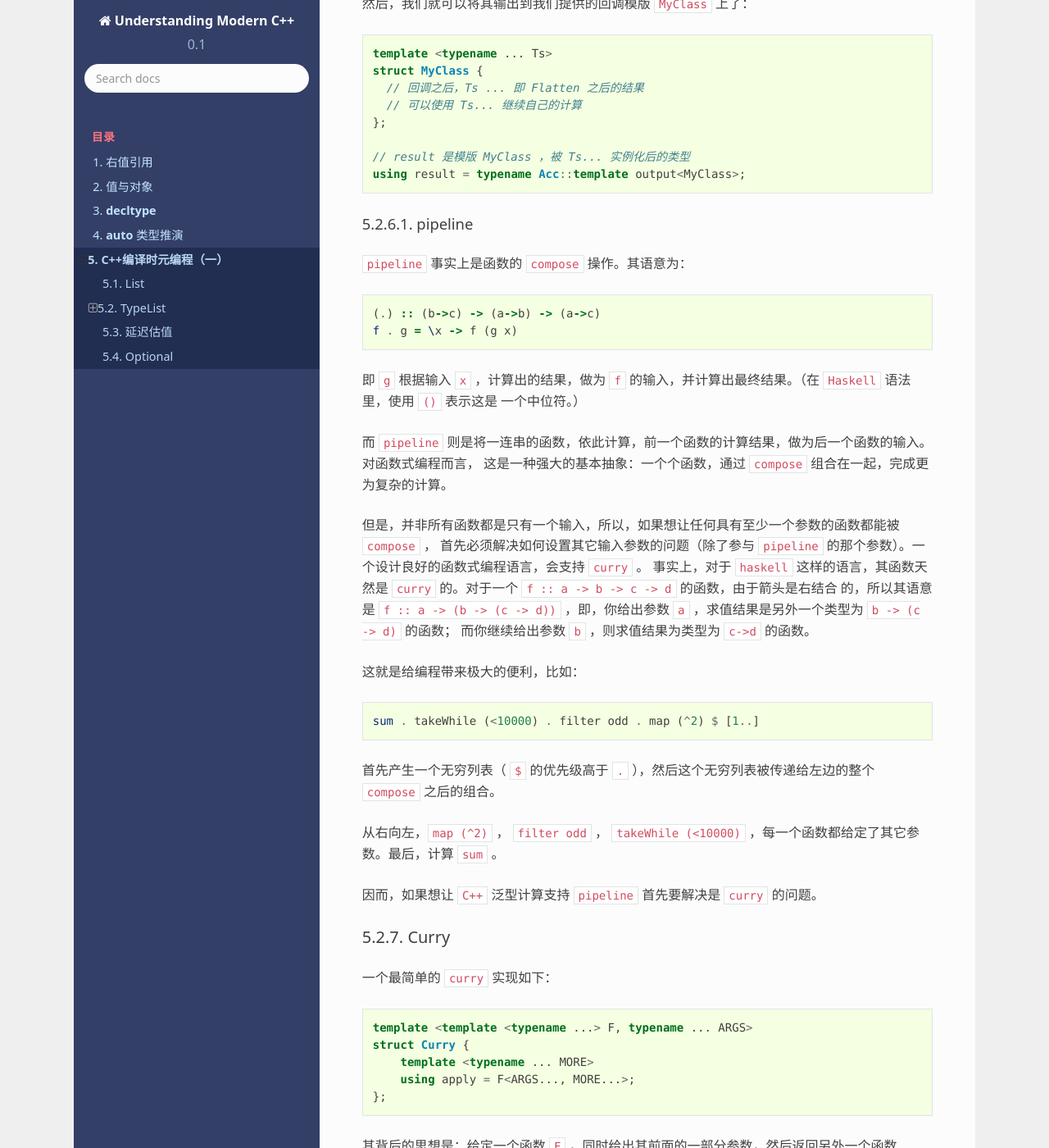
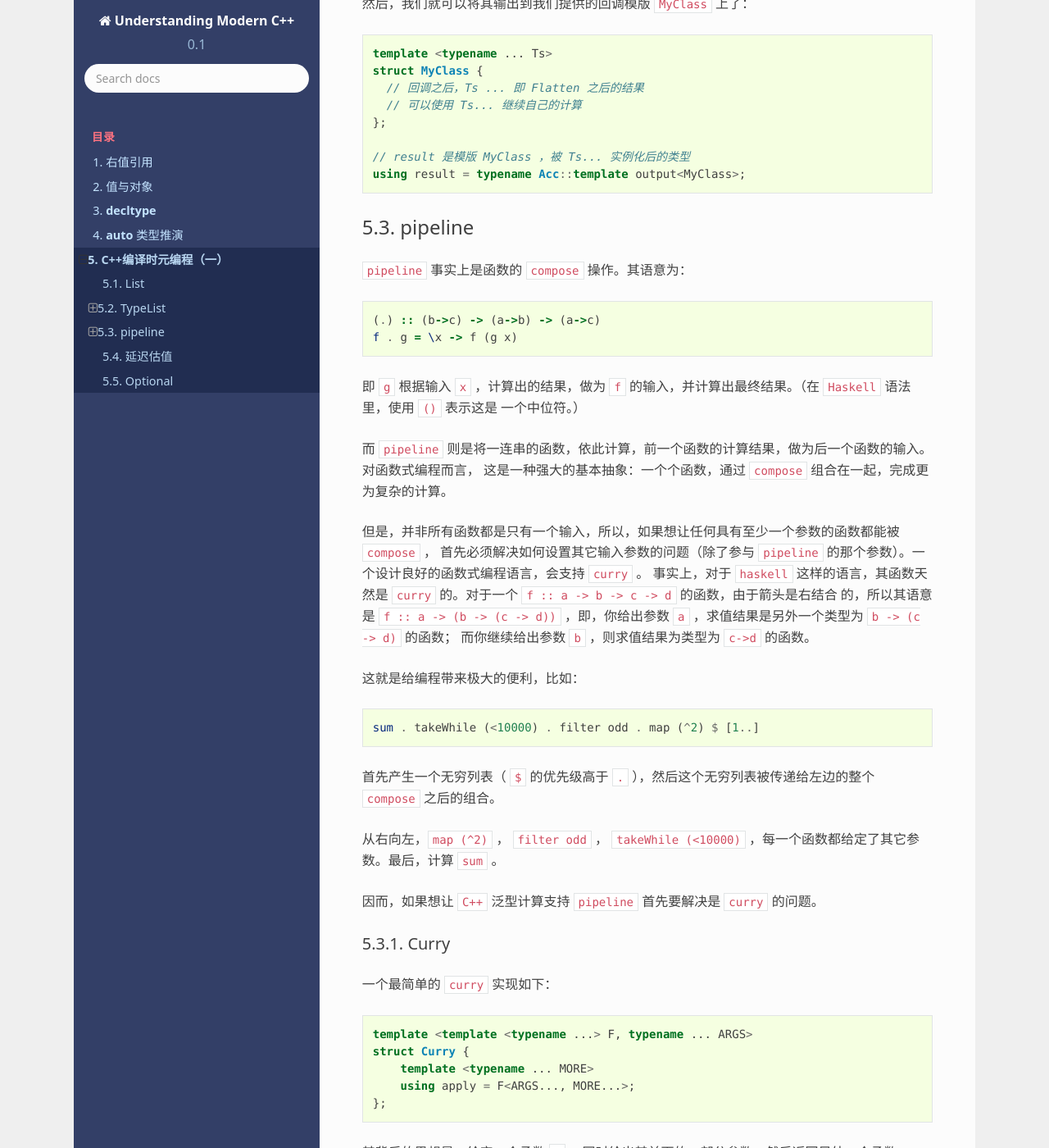
Before and after one commit to godsme/understand_modern_cpp, a Sphinx documentation site: the page built from docs/source/fp.rst, in a window 1280 px wide and 1400 px high, scrolled down 29768 px. Shown: the whole window at 82% size. Built offline with Sphinx 7.4.7 and the Read the Docs theme 2.0.0, drawn with Linux system fonts in a browser that asks for light colours; formulas are drawn with MathJax 3.

Commit message:
added more data

```diff
--- a/docs/source/fp.rst
+++ b/docs/source/fp.rst
@@ -1341,8 +1341,9 @@ Flatten
    // result 是模版 MyClass ，被 Ts... 实例化后的类型
    using result = typename Acc::template output<MyClass>;
 
+
 pipeline
-____________
+----------------
 
 ``pipeline`` 事实上是函数的 ``compose`` 操作。其语意为：
 
@@ -1593,7 +1594,7 @@ Curry
                    >::output;
 
 延迟估值
--------------------
+----------------
 
 ``C++`` 的泛型天然就是延迟估值的，因而你可以构造一个无穷列表：
 
```
